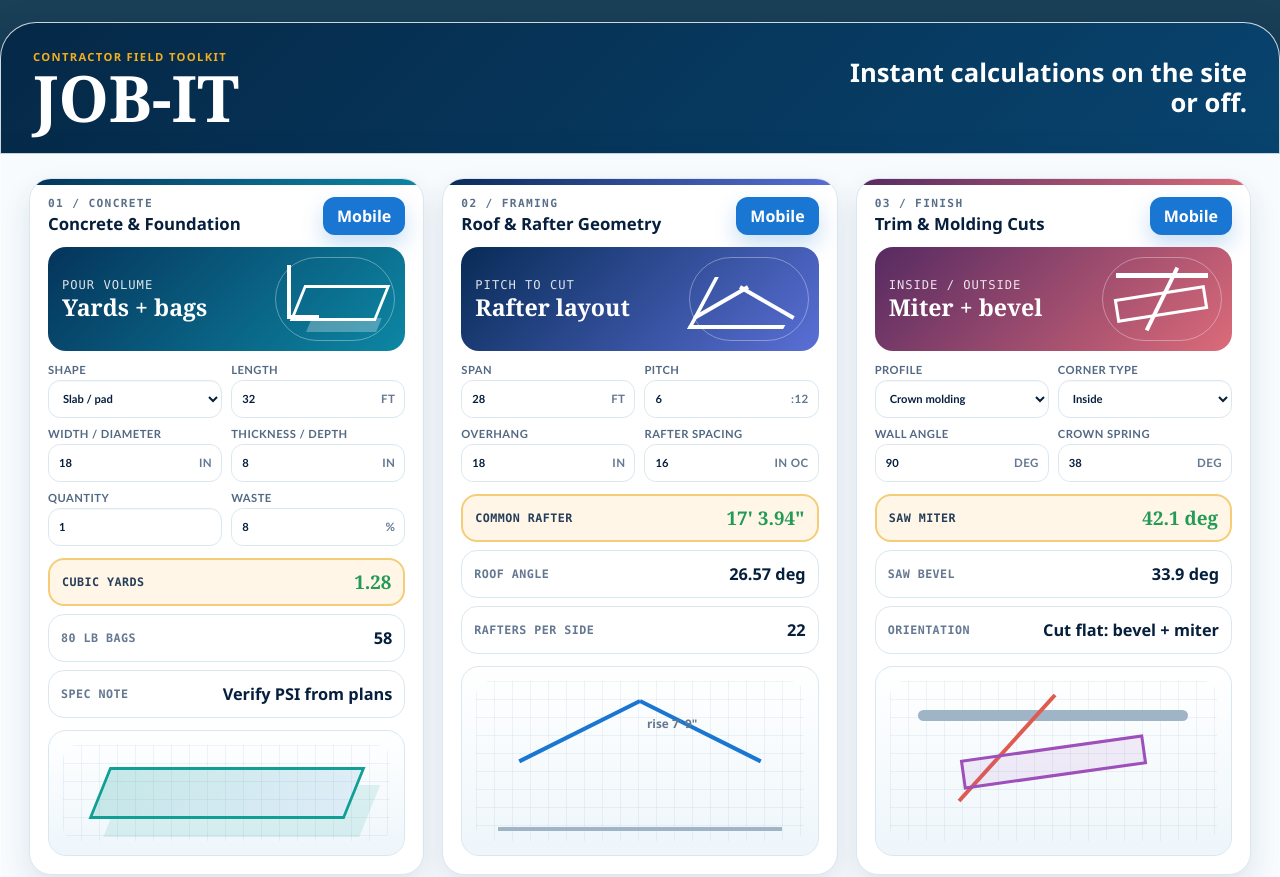
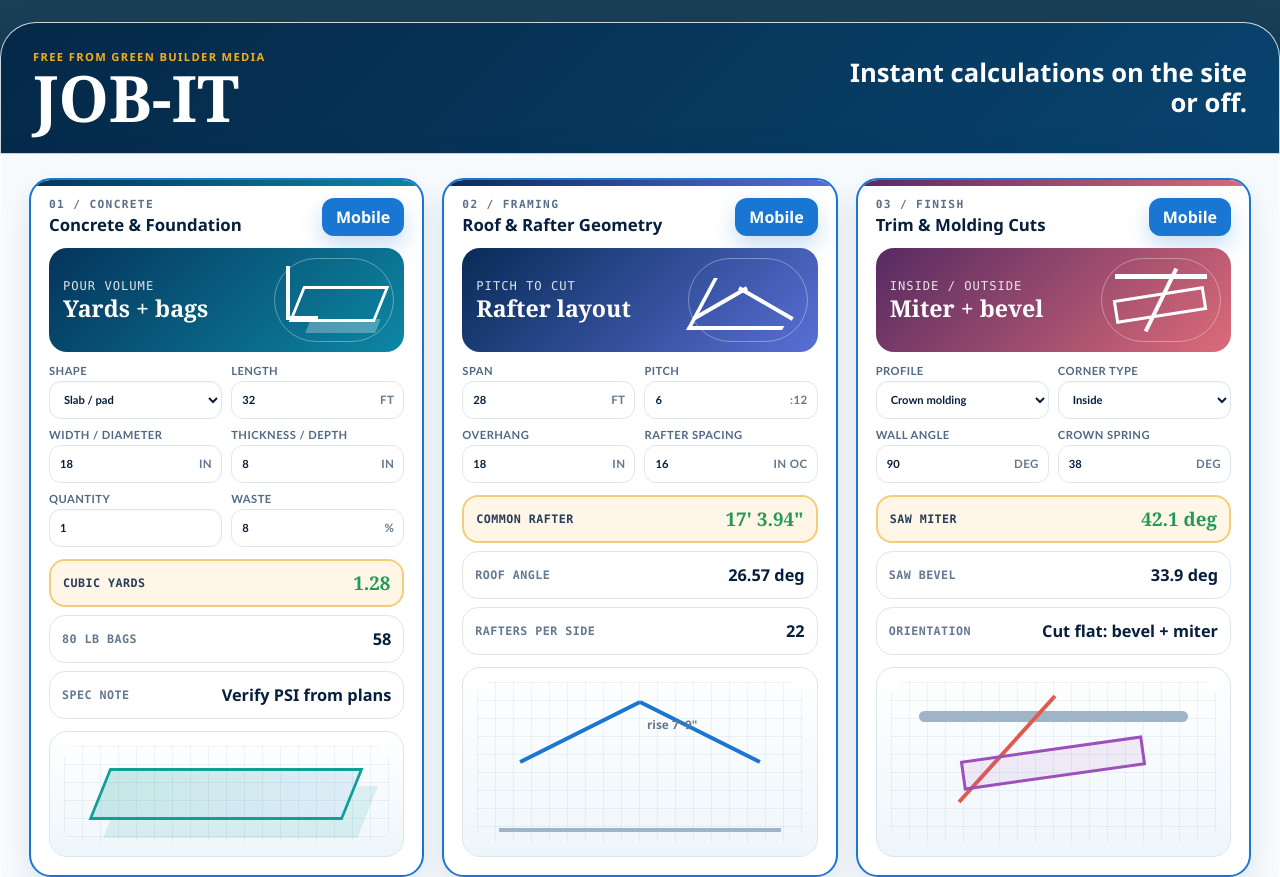
Before and after one commit to mattpower-ux/Job-It, a plain HTML site: page index.html in a window 1280 px wide. Shown: the top 877 px of the page. Drawn offline with Linux system fonts and the light colour scheme.

Commit message:
Update Job-It header and card borders

```diff
--- a/index.html
+++ b/index.html
@@ -9,7 +9,7 @@
   <body>
     <header class="portal-header">
       <div>
-        <p class="eyebrow">Contractor field toolkit</p>
+        <p class="eyebrow">Free from Green Builder Media</p>
         <h1>JOB-IT</h1>
       </div>
       <p class="header-note">
--- a/styles.css
+++ b/styles.css
@@ -120,7 +120,7 @@ h2 {
   flex-direction: column;
   gap: 12px;
   background: var(--paper);
-  border: 1px solid var(--line);
+  border: 2px solid var(--blue);
   border-radius: 22px;
   padding: 18px;
   box-shadow: 0 12px 28px rgba(8, 50, 85, 0.11);
```
